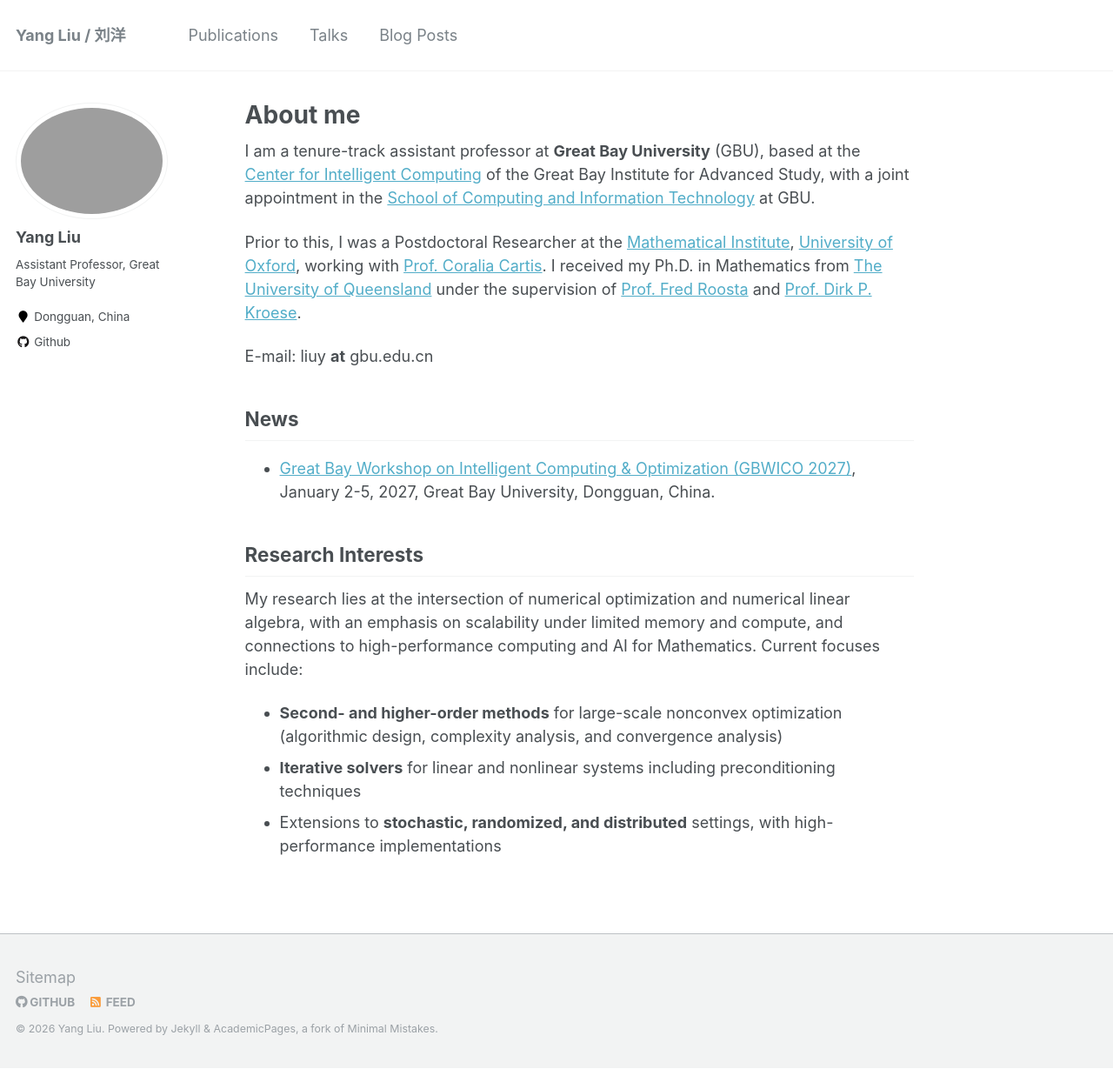
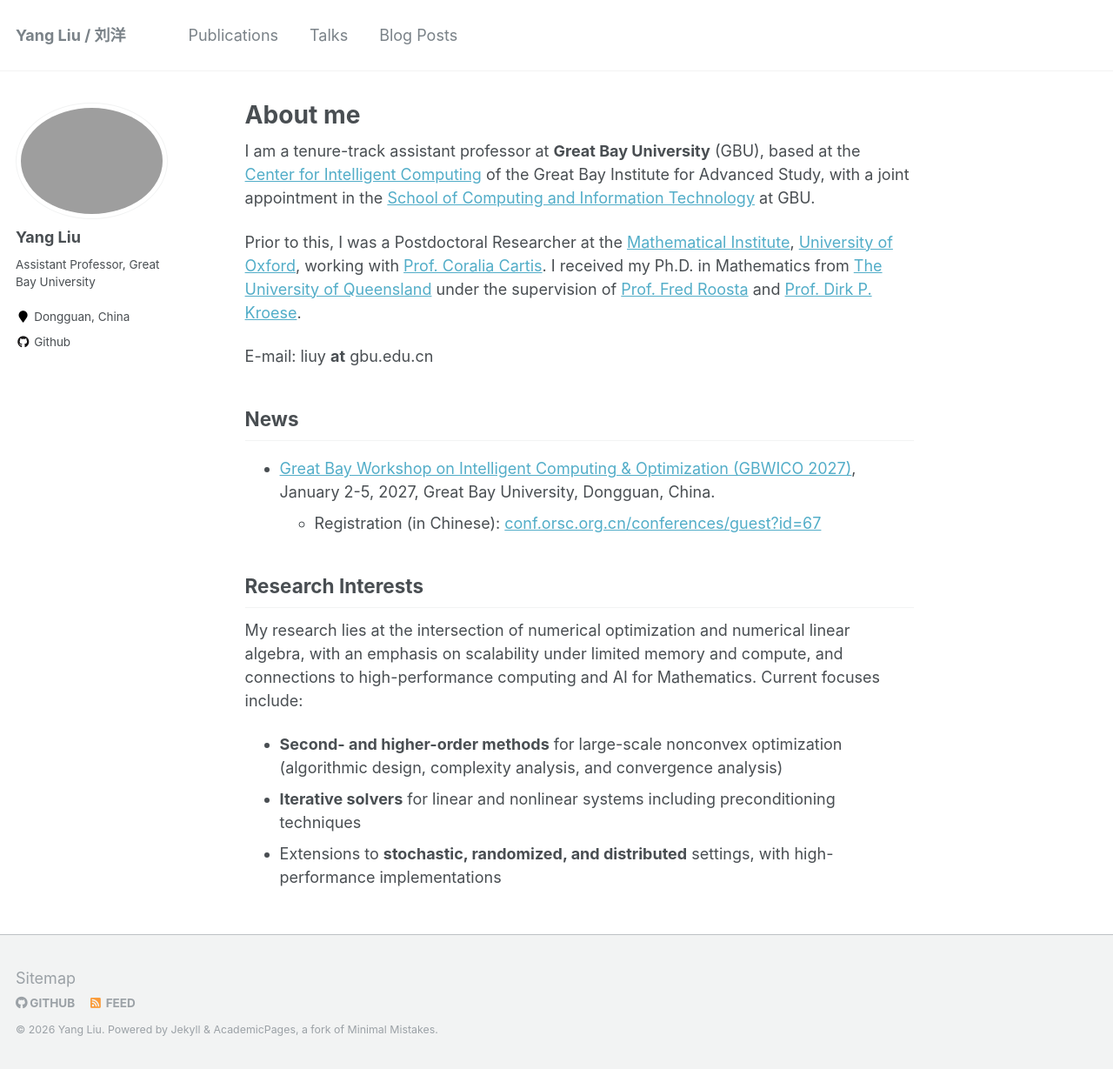
Before and after one commit to yangliu-op/yangliu-op.github.io, a Jekyll site: the page built from _pages/about.md, in a window 1280 px wide and 1229 px high. Shown: the whole window at 87% size. Built offline with Jekyll 4.4.1, drawn with Linux system fonts in a browser that asks for light colours.

Commit message:
News: add the registration link for GBWICO 2027

```diff
--- a/_pages/about.md
+++ b/_pages/about.md
@@ -17,6 +17,7 @@ E-mail: liuy **at** gbu.edu.cn
 News
 ----
 - [Great Bay Workshop on Intelligent Computing & Optimization (GBWICO 2027)](https://yangliu-op.github.io/gbwico2027/), January 2-5, 2027, Great Bay University, Dongguan, China.
+  - Registration (in Chinese): [conf.orsc.org.cn/conferences/guest?id=67](https://conf.orsc.org.cn/conferences/guest?id=67)
 
 Research Interests
 ----
```
